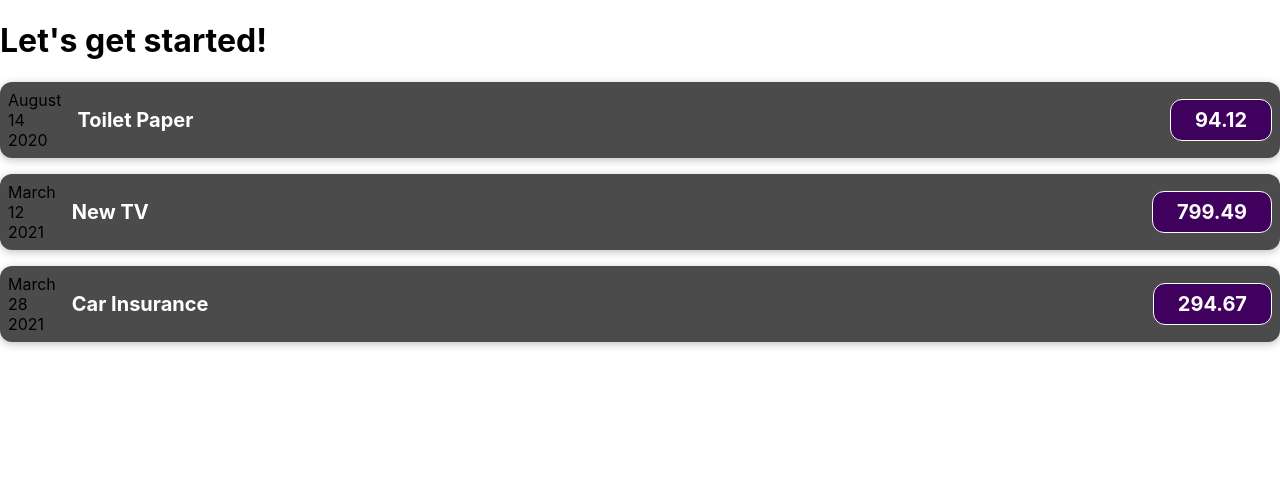
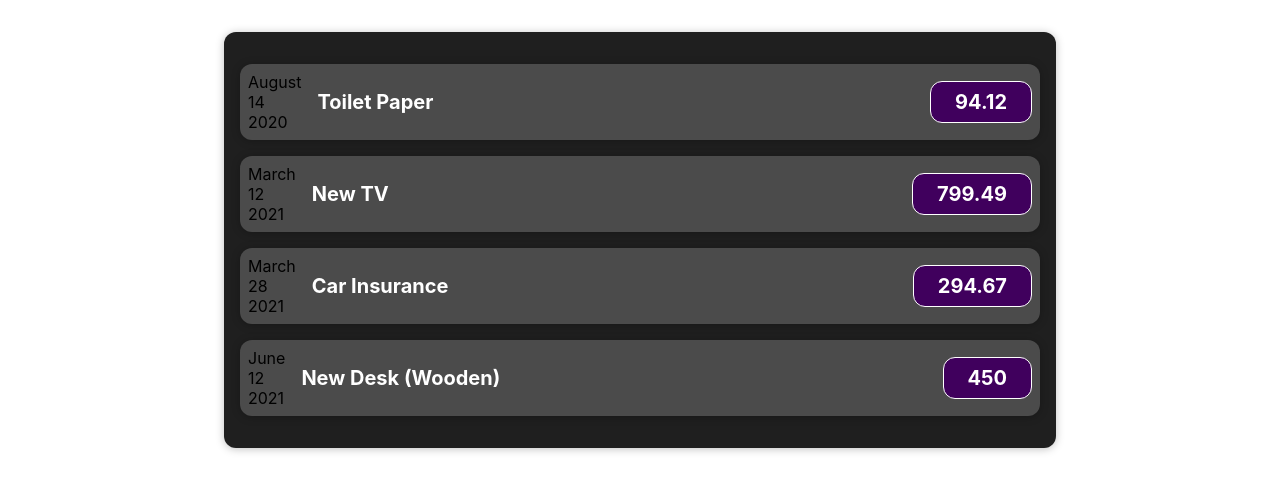
Before and after one commit to anu-pama123/React-Project, a React (Create React App) app in the folder expense-tracker-app/: page / in a window 1280 px wide. Shown: the top 492 px of the page. Built offline with nearby package versions, Linux system fonts and the light colour scheme.

Commit message:
Added: functionalty to split components into multiple components

```diff
--- a/expense-tracker-app/src/App.js
+++ b/expense-tracker-app/src/App.js
@@ -1,5 +1,6 @@
-import ExpenseItem from "./components/ExpenseItem";
+import Expenses from "./components/Expenses";
 
+function App() {
   const expenses = [
     {
       id: 'e1',
@@ -22,25 +23,9 @@ const expenses = [
     },
   ];
 
-function App() {
   return (
     <div className="App">
-      <h1>Let's get started!</h1>
-      <ExpenseItem
-        title={expenses[0].title}
-        amount={expenses[0].amount}
-        date={expenses[0].date}
-      ></ExpenseItem>
-      <ExpenseItem
-         title={expenses[1].title}
-         amount={expenses[1].amount}
-         date={expenses[1].date}
-      ></ExpenseItem>
-      <ExpenseItem
-         title={expenses[2].title}
-         amount={expenses[2].amount}
-         date={expenses[2].date}
-      ></ExpenseItem>
+      <Expenses items={expenses}></Expenses>
     </div>
   );
 }
--- /dev/null
+++ b/expense-tracker-app/src/components/Card.css
@@ -0,0 +1,4 @@
+.card {
+    border-radius: 12px;
+    box-shadow: 0 1px 8px rgba(0, 0, 0, 0.25);
+}
--- /dev/null
+++ b/expense-tracker-app/src/components/Card.js
@@ -0,0 +1,9 @@
+import './Card.css';
+
+function Card(props) {
+    const classes = 'card ' + props.className;
+
+    return <div className={classes}>{props.children}</div>
+}
+
+export default Card;
--- /dev/null
+++ b/expense-tracker-app/src/components/ExpenseDate.js
@@ -0,0 +1,15 @@
+function ExpenseDate(props) {
+    const month = props.date.toLocaleString('en-US',{month: 'long'});
+    const year = props.date.toLocaleString('en-US',{day: '2-digit'});
+    const day = props.date.getFullYear();
+
+    return(
+        <div>
+            <div>{month}</div>
+            <div>{year}</div>
+            <div>{day}</div>
+        </div>
+    );
+}
+
+export default ExpenseDate;
--- a/expense-tracker-app/src/components/ExpenseItem.css
+++ b/expense-tracker-app/src/components/ExpenseItem.css
@@ -2,10 +2,8 @@
     display: flex;
     justify-content: space-between;
     align-items: center;
-    box-shadow: 0 2px 8px rgba(0, 0, 0, 0.25);
     padding: 0.5rem;
     margin: 1rem 0;
-    border-radius: 12px;
     background-color: #4b4b4b;
   }
 
--- a/expense-tracker-app/src/components/ExpenseItem.js
+++ b/expense-tracker-app/src/components/ExpenseItem.js
@@ -1,22 +1,16 @@
-import './ExpenseItem.css'
+import './ExpenseItem.css';
+import ExpenseDate from './ExpenseDate';
+import Card from './Card';
 
 function ExpenseItem(props) {
-    const month = props.date.toLocaleString('en-US',{month: 'long'});
-    const year = props.date.toLocaleString('en-US',{day: '2-digit'});
-    const day = props.date.getFullYear();
-
     return (
-        <div className='expense-item'>
-            <div>
-                <div>{month}</div>
-                <div>{year}</div>
-                <div>{day}</div>
-            </div>
+        <Card className='expense-item'>
+            <ExpenseDate date={props.date}></ExpenseDate>
             <div className='expense-item__description'>
                 <h2>{props.title}</h2>
                 <div className='expense-item__price'>{props.amount}</div>
             </div>
-        </div>
+        </Card>
     );
 }
 
--- /dev/null
+++ b/expense-tracker-app/src/components/Expenses.css
@@ -0,0 +1,7 @@
+.expenses {
+    padding: 1rem;
+    background-color: rgb(31, 31, 31);
+    margin: 2rem auto;
+    width: 50rem;
+    max-width: 95%;
+}
--- /dev/null
+++ b/expense-tracker-app/src/components/Expenses.js
@@ -0,0 +1,32 @@
+import ExpenseItem from "./ExpenseItem";
+import './Expenses.css';
+import Card from "./Card";
+
+function Expenses(props) {
+    return(
+        <Card className="expenses">
+            <ExpenseItem
+                title={props.items[0].title}
+                amount={props.items[0].amount}
+                date={props.items[0].date}
+            ></ExpenseItem>
+            <ExpenseItem
+                title={props.items[1].title}
+                amount={props.items[1].amount}
+                date={props.items[1].date}
+            ></ExpenseItem>
+            <ExpenseItem
+                title={props.items[2].title}
+                amount={props.items[2].amount}
+                date={props.items[2].date}
+            ></ExpenseItem>
+            <ExpenseItem
+                title={props.items[3].title}
+                amount={props.items[3].amount}
+                date={props.items[3].date}
+            ></ExpenseItem>
+        </Card>
+    );
+}
+
+export default Expenses;
```
Lines whose indentation alone changed are shown as unchanged.
